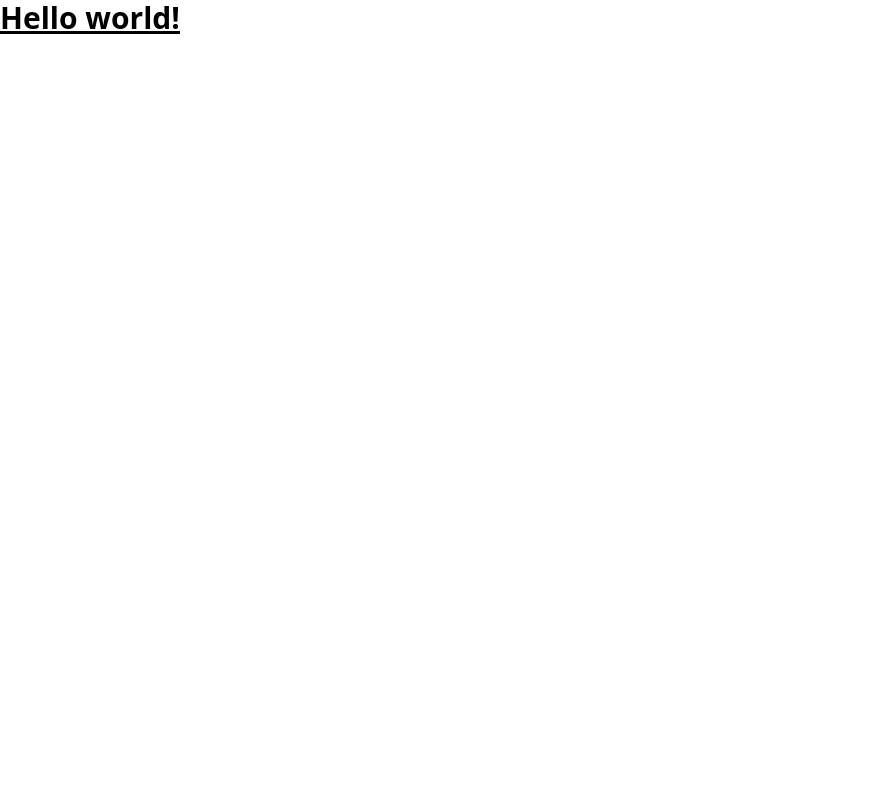
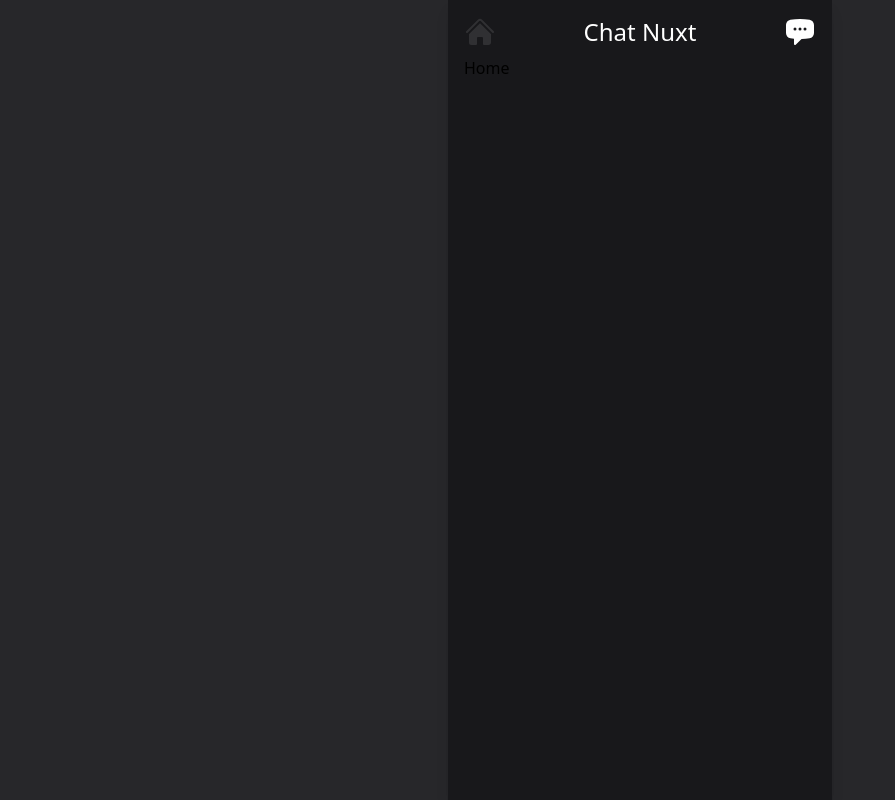
Before and after one commit to rodrigordgfs/chat-nuxt, a Nuxt app: page / in a window 1280 px wide. Shown: the whole page, without its empty margins (0-895 px from the left). Built offline with nearby package versions, Linux system fonts and the light colour scheme.

Commit message:
Feature: Created Header

```diff
--- /dev/null
+++ b/components/Header.vue
@@ -0,0 +1,34 @@
+<template>
+  <div class="flex flex-row items-center justify-between">
+    <NuxtLink to="/">
+      <HomeIcon
+        class="w-8 h-8 text-white rounded"
+        :class="{
+          'opacity-10 cursor-not-allowed': isHomeRoute,
+          'opacity-100 cursor-pointer': !isHomeRoute,
+        }"
+      />
+    </NuxtLink>
+    <p class="text-white text-2xl font-medium">Chat Nuxt</p>
+    <NuxtLink to="/contacts">
+      <ChatBubbleLeftEllipsisIcon
+        class="w-8 h-8 text-white rounded cursor-pointer"
+      />
+    </NuxtLink>
+  </div>
+</template>
+
+<script setup>
+import {
+  HomeIcon,
+  ChatBubbleLeftEllipsisIcon,
+} from "@heroicons/vue/24/solid";
+
+const route = useRoute();
+
+const isHomeRoute = computed(() =>
+  route.matched.some(({ name }) => name === "index")
+);
+</script>
+
+<style></style>
--- /dev/null
+++ b/layouts/default.vue
@@ -0,0 +1,14 @@
+<template>
+  <div class="bg-zinc-800 w-full h-screen flex flex-col items-center">
+    <div class="max-w-full w-96 h-screen flex flex-col gap-2 p-4 bg-zinc-900 shadow-lg">
+      <Header />
+      <slot />
+    </div>
+  </div>
+</template>
+
+<script setup>
+
+</script>
+
+<style></style>
--- a/nuxt.config.ts
+++ b/nuxt.config.ts
@@ -12,5 +12,10 @@ export default defineNuxtConfig({
       tailwindcss: {},
       autoprefixer: {},
     },
+  },
+  app: {
+    head: {
+      title: "Chat Nuxt"
+    }
   }
 });
--- a/package.json
+++ b/package.json
@@ -16,5 +16,8 @@
     "tailwindcss": "^3.4.0",
     "vue": "^3.4.3",
     "vue-router": "^4.2.5"
+  },
+  "dependencies": {
+    "@heroicons/vue": "^2.1.1"
   }
 }
--- a/layouts/Default.vue
+++ b/pages/contacts.vue
@@ -1,6 +1,6 @@
 <template>
   <div>
-    <slot />
+    Contacts
   </div>
 </template>
 
--- a/pages/index.vue
+++ b/pages/index.vue
@@ -1,5 +1,5 @@
 <template>
-  <h1 class="text-3xl font-bold underline">Hello world!</h1>
+  Home
 </template>
 
 <script setup></script>
```
Also changed, not shown: 1 other file (tests, documents, lock files or other folders).
